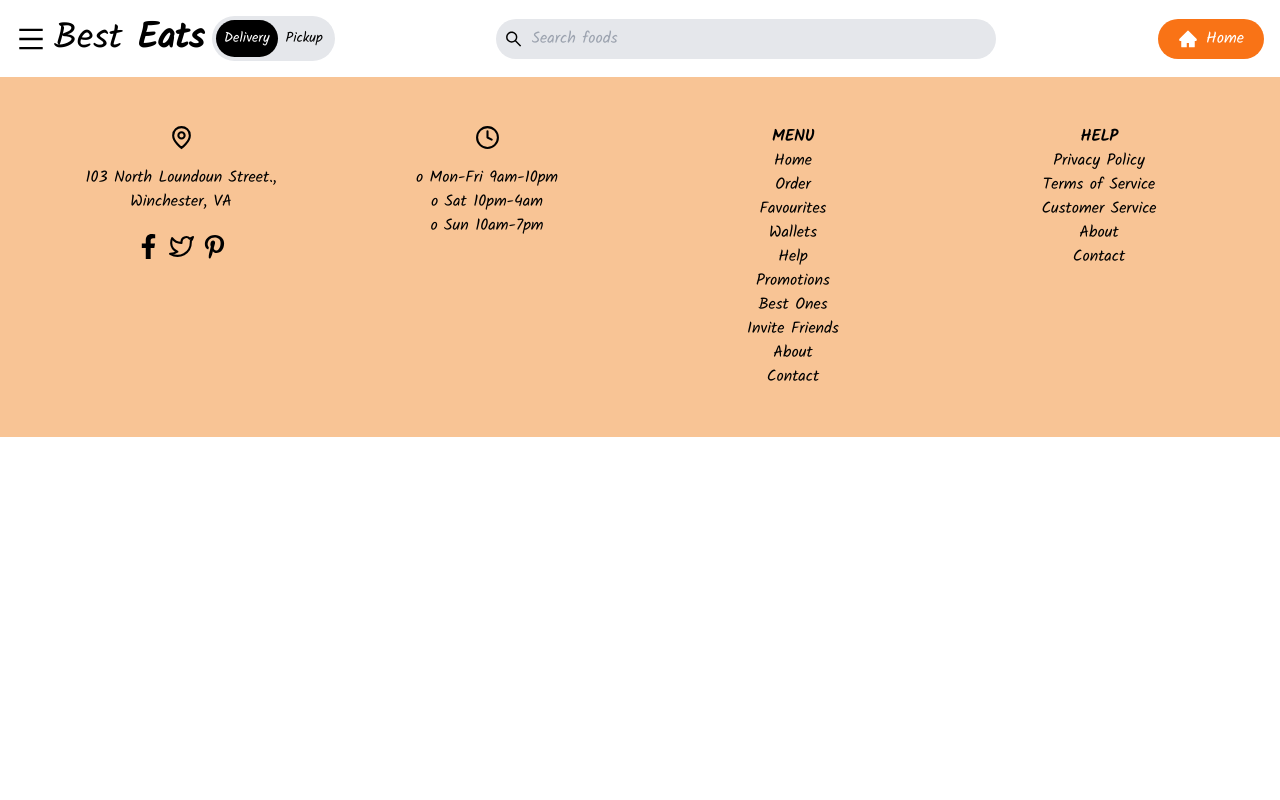
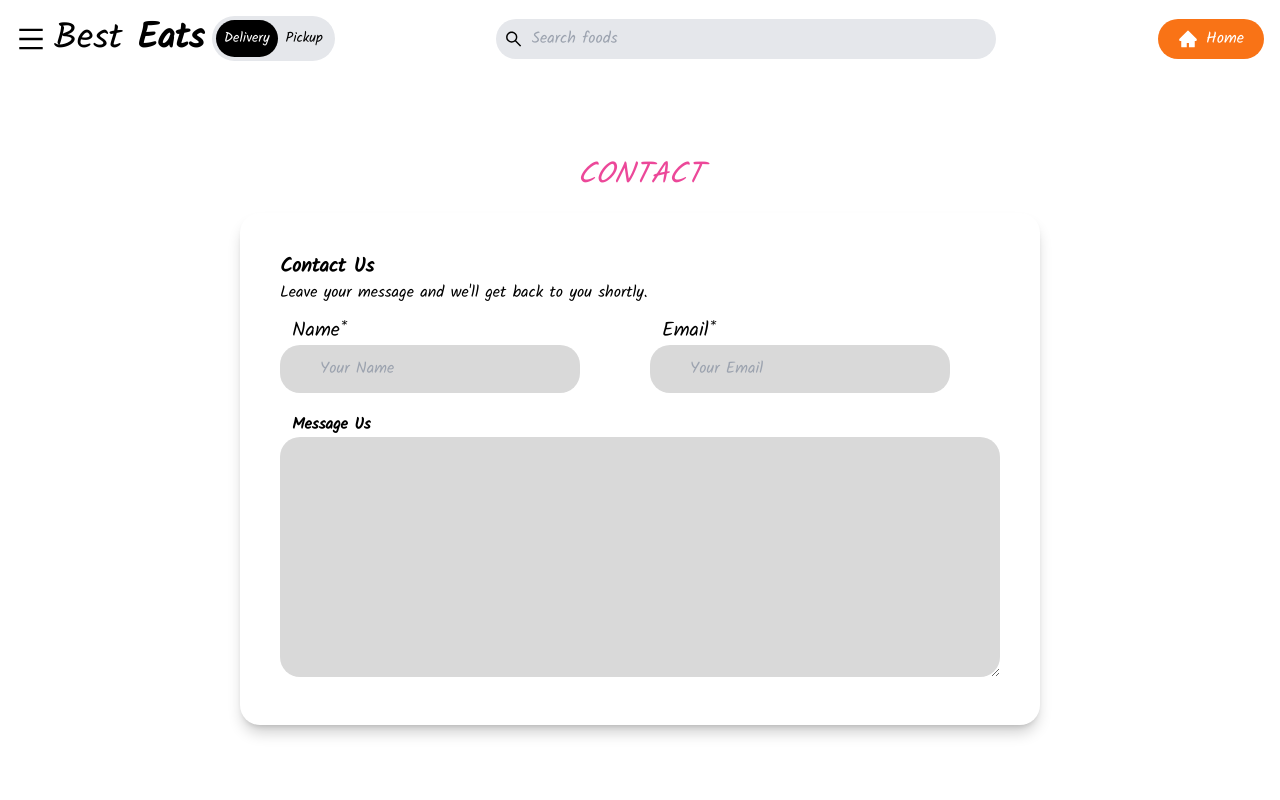
Before and after one commit to babyKokoDev/Food-Delivery-Website, a React (Create React App) app: page /signin in a window 1280 px wide. Shown: the top 800 px of the page. Built offline with nearby package versions, Linux system fonts and the light colour scheme.

Commit message:
sign in page started

```diff
--- a/src/Components/SignInPage.js
+++ b/src/Components/SignInPage.js
@@ -6,6 +6,28 @@ const SignInPage = () => {
   return (
     <>
     <Navbar />
+    <div className='text-center italic mt-20 mb-5 text-3xl text-pink-500'>CONTACT</div>
+    <div className='max-w-[800px] bg-white mx-auto p-10 mb-20 rounded-[20px] shadow-lg shadow-black/20'>
+         <div className='mb-3'>
+            <h1 className='font-semibold text-xl'>Contact Us</h1>
+            <p>Leave your message and we'll get back to you shortly.</p>
+         </div>
+         <div className='grid md:grid-cols-2 gap-5 w-full'>
+            <div >
+                <label className='block ms-3 text-xl' htmlFor="">Name*</label>
+                <input type="text" placeholder='Your Name' className='rounded-[20px] bg-[#D9D9D9] py-3 px-10 w-[300px]' />
+            </div>
+            <div >
+                <label className='block ms-3 text-xl' htmlFor="">Email*</label>
+                <input type="email" placeholder='Your Email' className='rounded-[20px] bg-[#D9D9D9] py-3 px-10 w-[300px]' />
+            </div>
+         </div>
+         <div className='mt-5'>
+            <h5 className='font-semibold ms-3'><label htmlFor="">Message Us</label></h5>
+            <textarea className='rounded-[20px] bg-[#D9D9D9] w-full' name="" id="" cols="30" rows="10"></textarea>
+
+         </div>
+    </div>
     <Footer />
     </>
   )
```
